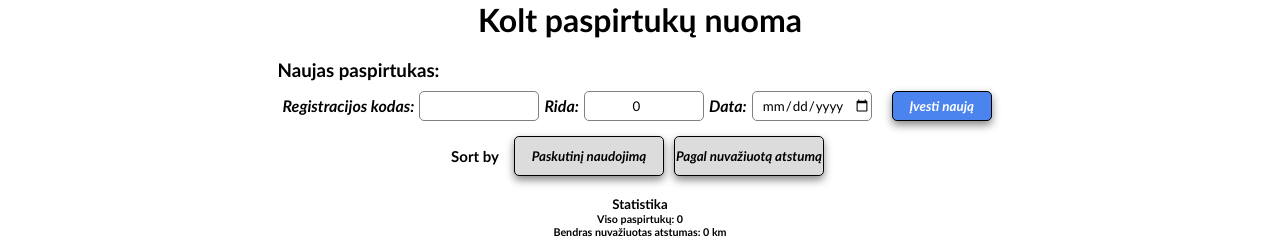
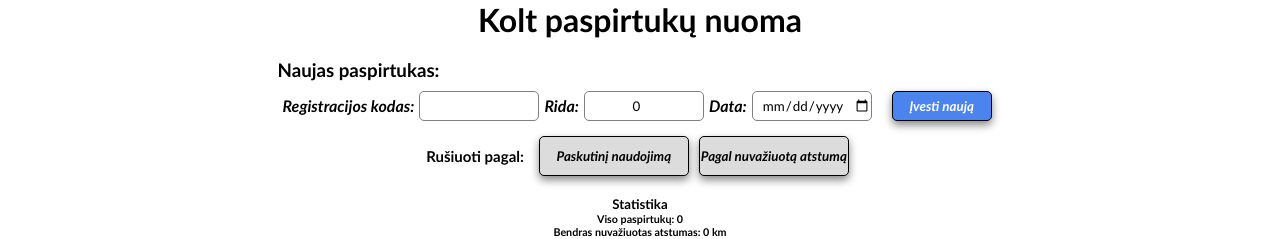
Before and after one commit to Rimvydas1987/kolt-scooters-react, a React (Create React App) app in the folder scooters/: page / in a window 1280 px wide. Shown: the top 239 px of the page. Built offline with nearby package versions, Linux system fonts and the light colour scheme; no server answers.

Commit message:
+ small changes to LT

```diff
--- a/scooters/src/CountSorter.jsx
+++ b/scooters/src/CountSorter.jsx
@@ -3,7 +3,7 @@ function CountSorter({ sort, scootersCount, scootersCountRide }) {
   return (
     <>
       <div className="sort-conteiner">
-        <h4>Sort by</h4>
+        <h4>Rušiuoti pagal: </h4>
         <button className="btn-sort" type="button" onClick={() => sort('last_use_time')}>Paskutinį naudojimą</button>
         <button className="btn-sort" type="button" onClick={() => sort('total_ride_kilometres')}>Pagal nuvažiuotą atstumą</button>
       </div>
```
